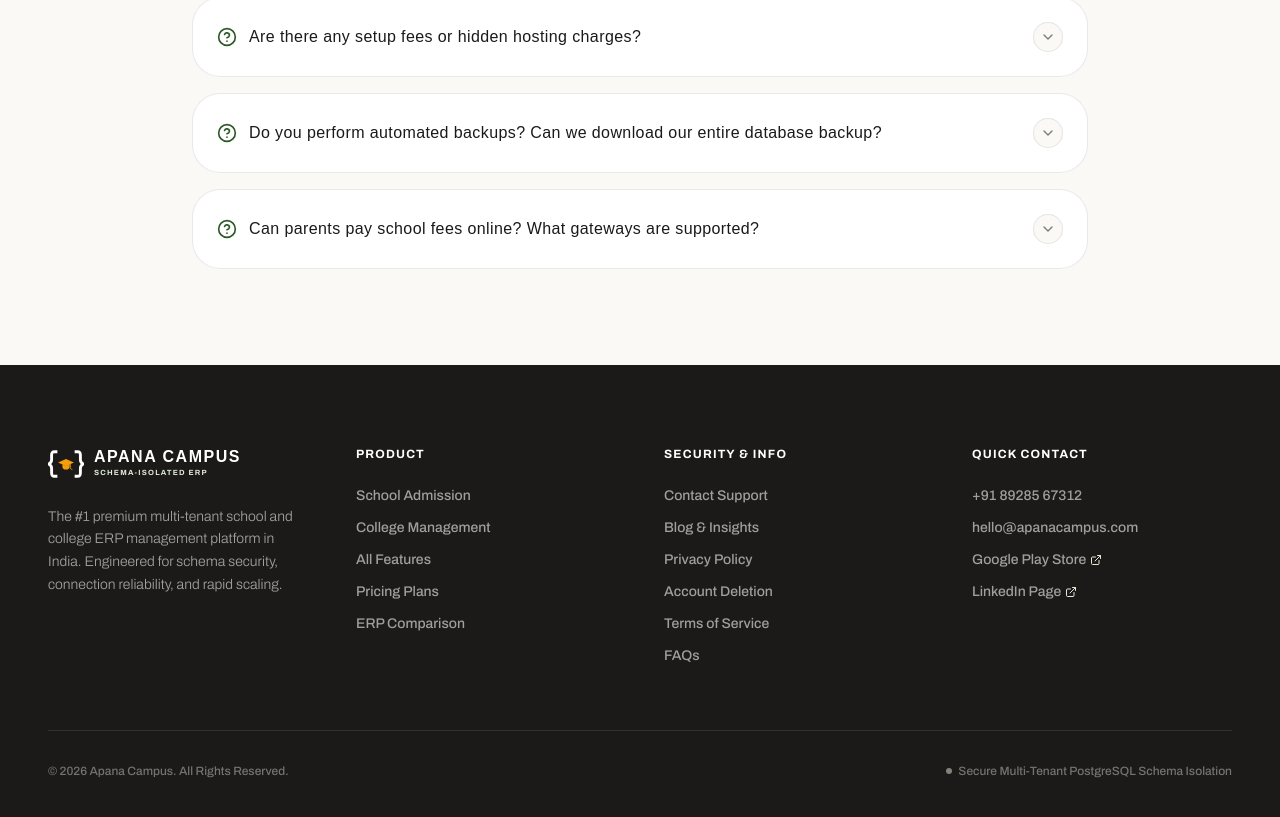
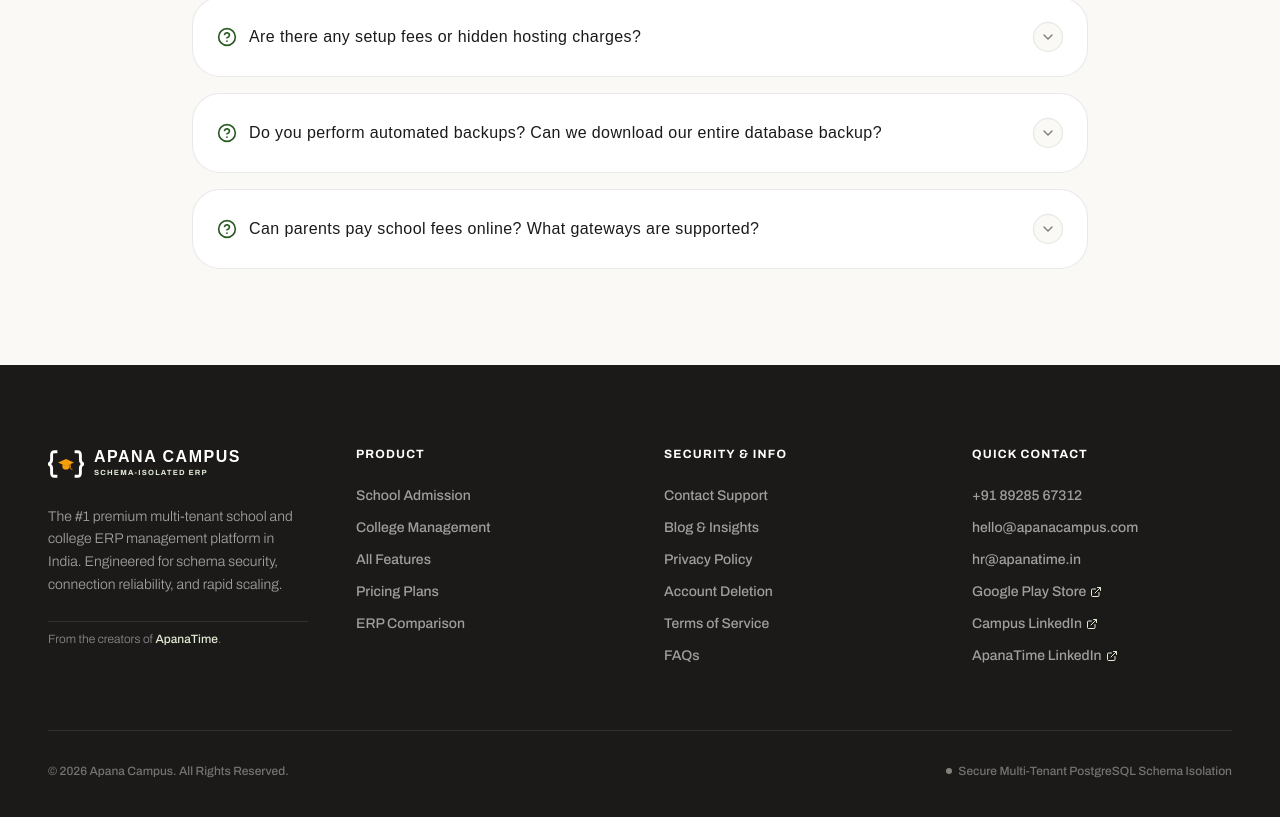
Before and after one commit to samaralpha8666-maker/schoole, a Next.js app: page / in a window 1280 px wide. Shown: the part 6667-7484 px from the top of the page. Built offline with nearby package versions, Linux system fonts and the light colour scheme; no server answers; a web font is replaced by a local one.

Commit message:
add some vale

```diff
--- a/components/layout/Footer.tsx
+++ b/components/layout/Footer.tsx
@@ -29,8 +29,10 @@
     links: [
       { label: '+91 89285 67312', href: 'tel:+918928567312' },
       { label: 'hello@apanacampus.com', href: 'mailto:hello@apanacampus.com' },
+      { label: 'hr@apanatime.in', href: 'mailto:hr@apanatime.in' },
       { label: 'Google Play Store', href: 'https://play.google.com', external: true },
-      { label: 'LinkedIn Page', href: 'https://www.linkedin.com/company/apana-campus/about/?viewAsMember=true', external: true },
+      { label: 'Campus LinkedIn', href: 'https://www.linkedin.com/company/apana-campus/about/?viewAsMember=true', external: true },
+      { label: 'ApanaTime LinkedIn', href: 'https://www.linkedin.com/company/apana-time', external: true },
     ],
   },
 ];
@@ -56,6 +58,9 @@
             </Link>
             <p className="text-base-cream/60 text-xs sm:text-sm leading-relaxed font-light text-left">
               The #1 premium multi-tenant school and college ERP management platform in India. Engineered for schema security, connection reliability, and rapid scaling.
+            </p>
+            <p className="text-base-cream/50 text-xs leading-relaxed font-light text-left mt-2 pt-2 border-t border-base-cream/10">
+              From the creators of <a href="https://apanatime.com" target="_blank" rel="noopener noreferrer" className="text-accent-lime hover:underline font-medium">ApanaTime</a>.
             </p>
           </div>
 
--- a/lib/metadata.ts
+++ b/lib/metadata.ts
@@ -18,6 +18,11 @@
     contactType: 'sales',
     availableLanguage: ['Hindi', 'English'],
   },
+  sameAs: [
+    'https://www.linkedin.com/company/apana-campus',
+    'https://www.linkedin.com/company/apana-time',
+    'https://apanatime.com',
+  ],
 };
 
 // Software application schema
```
Also changed, not shown: public/llms-full.txt, public/llms.txt, 1 other file (tests, documents, lock files or other folders).
